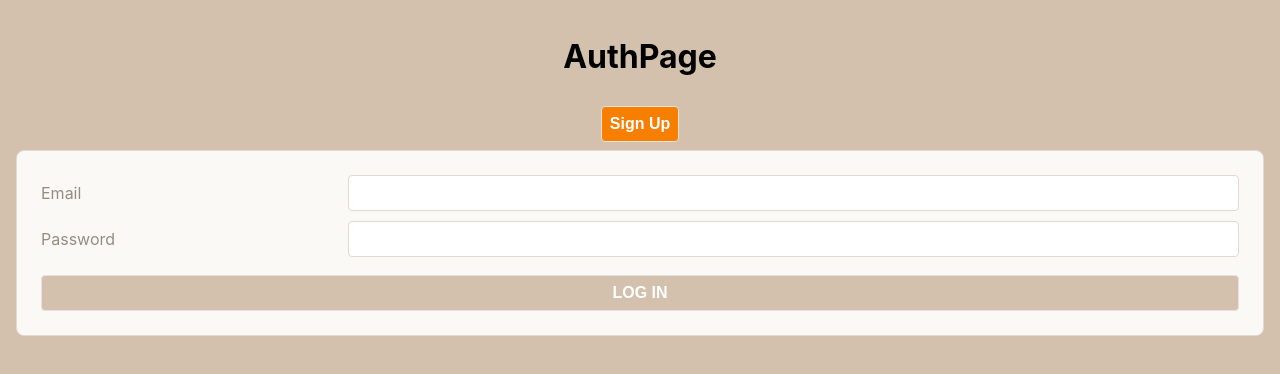
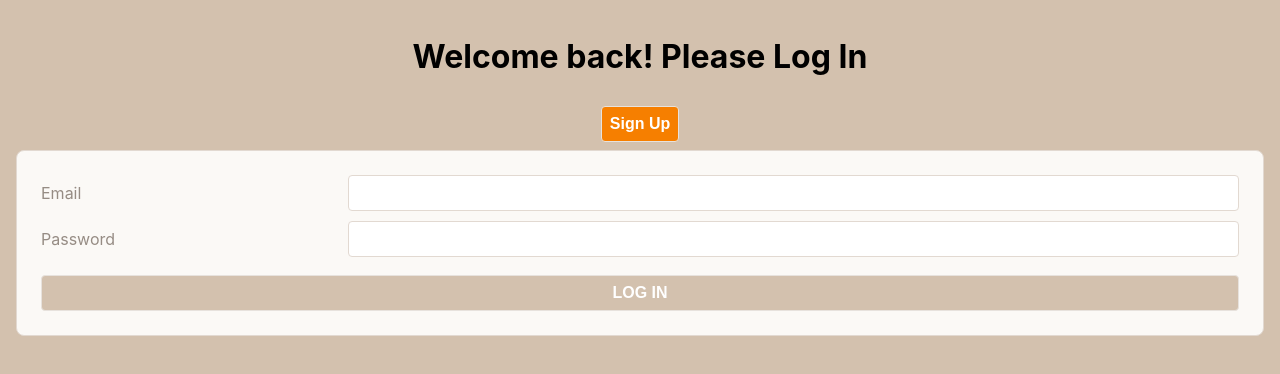
Before and after one commit to BDukesuwu/Weeb-Fortress, a React (Create React App) app: page /orders in a window 1280 px wide. Shown: the top 374 px of the page. Built offline with nearby package versions, Linux system fonts and the light colour scheme.

Commit message:
update auth page

```diff
--- a/src/pages/AuthPage/AuthPage.jsx
+++ b/src/pages/AuthPage/AuthPage.jsx
@@ -6,7 +6,7 @@ export default function AuthPage({setUser}) {
     const [showSignUp, setShowSignUp] = useState(false);
     return (
         <main>
-            <h1>AuthPage</h1>
+            <h1 onClick={() => setShowSignUp(!showSignUp)}>{showSignUp ? 'Welcome in! Sign up below' : 'Welcome back! Please Log In'}</h1>
             <button onClick={() => setShowSignUp(!showSignUp)}>{showSignUp ? 'Log In' : 'Sign Up'}</button>
             {showSignUp ?
                 <SignUpForm setUser={setUser}/>
```
